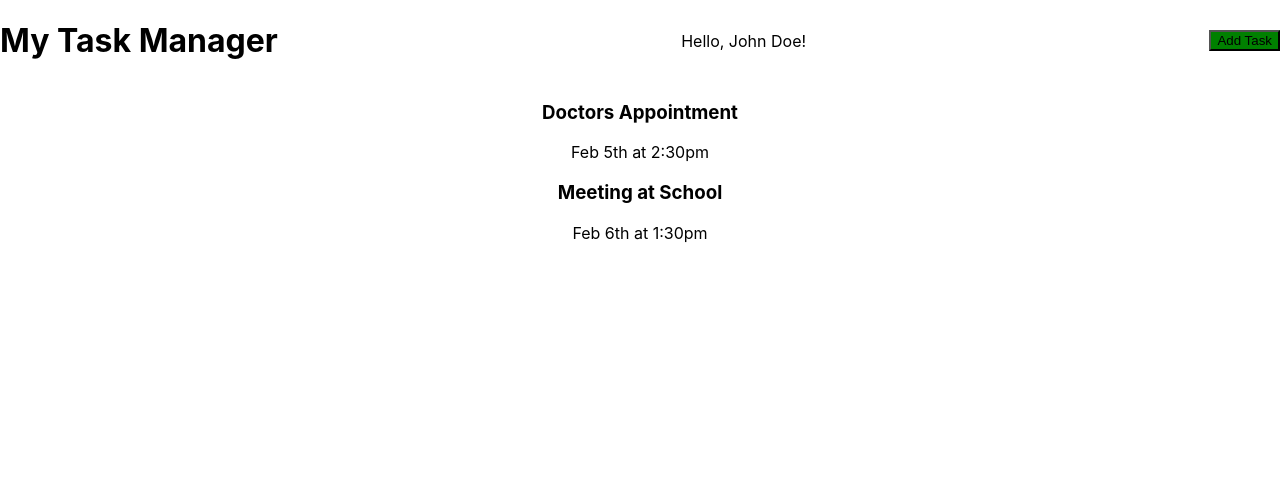
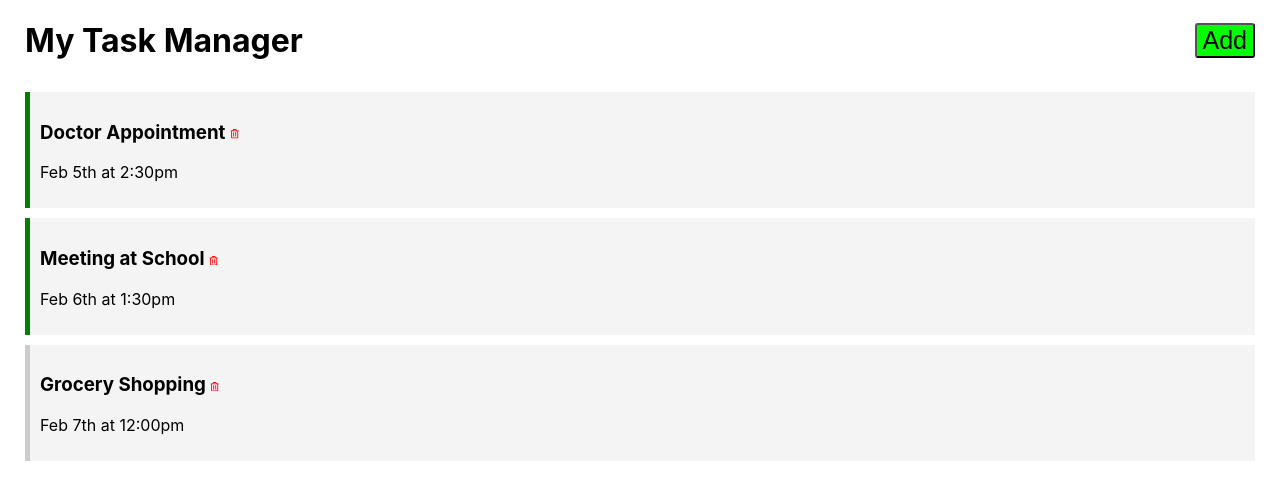
Before and after one commit to brngdsn/mastering-react, a React (Create React App) app in the folder task-manager-app/: page / in a window 1280 px wide. Shown: the top 500 px of the page. Built offline with nearby package versions, Linux system fonts and the light colour scheme.

Commit message:
added state and hooks

```diff
--- a/task-manager-app/package.json
+++ b/task-manager-app/package.json
@@ -9,6 +9,7 @@
     "prop-types": "^15.8.1",
     "react": "^18.3.1",
     "react-dom": "^18.3.1",
+    "react-icons": "^5.3.0",
     "react-scripts": "5.0.1",
     "web-vitals": "^2.1.4"
   },
--- a/task-manager-app/src/App.css
+++ b/task-manager-app/src/App.css
@@ -1,38 +1,59 @@
 .App {
-  text-align: center;
+  padding-left: 25px;
+  padding-right: 25px;
 }
 
-.App-logo {
-  height: 40vmin;
-  pointer-events: none;
+.container {
+  max-width: 500px;
+  margin: auto;
+  padding: 20px;
 }
 
-@media (prefers-reduced-motion: no-preference) {
-  .App-logo {
-    animation: App-logo-spin infinite 20s linear;
-  }
+.header {
+  display: flex;
+  justify-content: space-between;
+  align-items: center;
 }
 
-.App-header {
-  background-color: #282c34;
-  min-height: 100vh;
-  display: flex;
-  flex-direction: column;
-  align-items: center;
-  justify-content: center;
-  font-size: calc(10px + 2vmin);
-  color: white;
+.btn {
+  background-color: steelblue;
+  color: #fff;
+  border: none;
+  padding: 10px;
+  cursor: pointer;
 }
 
-.App-link {
-  color: #61dafb;
+.btn-block {
+  display: block;
+  width: 100%;
 }
 
-@keyframes App-logo-spin {
-  from {
-    transform: rotate(0deg);
-  }
-  to {
-    transform: rotate(360deg);
-  }
+.task {
+  background: #f4f4f4;
+  margin: 10px 0;
+  padding: 10px;
+  border-left: 5px solid #ccc;
+  cursor: pointer;
+  user-select: none;
 }
+
+.task.reminder {
+  border-left: 5px solid green;
+}
+
+.add-form {
+  margin-bottom: 40px;
+}
+
+.form-control {
+  margin-bottom: 10px;
+}
+
+.form-control > label {
+  margin-right: 10px;
+}
+
+.form-control-check {
+  display: flex;
+  align-items: center;
+}
--- a/task-manager-app/src/App.js
+++ b/task-manager-app/src/App.js
@@ -1,25 +1,64 @@
+import React, { useState } from 'react';
 import './App.css';
 import Header from './components/Header';
 import Tasks from './components/Tasks';
+import AddTaskForm from './components/AddTaskForm';
 
 function App() {
   const title = 'My Task Manager';
-  const tasks = [
+  const [tasks, setTasks] = useState([
     {
       id: 1,
-      text: 'Doctors Appointment',
+      text: 'Doctor Appointment',
       day: 'Feb 5th at 2:30pm',
+      reminder: true,
     },
     {
       id: 2,
       text: 'Meeting at School',
       day: 'Feb 6th at 1:30pm',
+      reminder: true,
     },
-  ];
+    {
+      id: 3,
+      text: 'Grocery Shopping',
+      day: 'Feb 7th at 12:00pm',
+      reminder: false,
+    },
+  ]);
+  const [showAddTask, setShowAddTask] = useState(false);
+
+  const addTask = (task) => {
+    const id = Math.floor(Math.random() * 10000) + 1;
+    const newTask = { id, ...task };
+    setTasks([...tasks, newTask]);
+  };
+
+  const deleteTask = (id) => {
+    setTasks(tasks.filter((task) => task.id !== id));
+  };
+
+  const toggleReminder = (id) => {
+    setTasks(
+      tasks.map((task) =>
+        task.id === id ? { ...task, reminder: !task.reminder } : task
+      )
+    );
+  };
+
   return (
     <div className="App">
-      <Header title={title} />
-      <Tasks tasks={tasks} />
+      <Header
+        title={title}
+        onAdd={() => setShowAddTask(!showAddTask)}
+        showAdd={showAddTask}
+      />
+      {showAddTask && <AddTaskForm onAdd={addTask} />}
+      {tasks.length > 0 ? (
+        <Tasks tasks={tasks} onDelete={deleteTask} onToggle={toggleReminder} />
+      ) : (
+        'No tasks to show.'
+      )}
     </div>
   );
 }
--- /dev/null
+++ b/task-manager-app/src/components/AddTaskForm.js
@@ -0,0 +1,58 @@
+import React, { useState } from 'react';
+
+const AddTaskForm = ({ onAdd }) => {
+  const [text, setText] = useState('');
+  const [day, setDay] = useState('');
+  const [reminder, setReminder] = useState(false);
+
+  const onSubmit = (e) => {
+    e.preventDefault();
+
+    if (!text) {
+      alert('Please add a task');
+      return;
+    }
+
+    onAdd({ text, day, reminder });
+
+    setText('');
+    setDay('');
+    setReminder(false);
+  };
+
+  return (
+    <form className="add-form" onSubmit={onSubmit}>
+      <div className="form-control">
+        <label>Task</label>
+        <input
+          type="text"
+          placeholder="Add Task"
+          value={text}
+          onChange={(e) => setText(e.target.value)}
+        />
+      </div>
+      <div className="form-control">
+        <label>Day & Time</label>
+        <input
+          type="text"
+          placeholder="Add Day & Time"
+          value={day}
+          onChange={(e) => setDay(e.target.value)}
+        />
+      </div>
+      <div className="form-control form-control-check">
+        <label>Set Reminder</label>
+        <input
+          type="checkbox"
+          checked={reminder}
+          value={reminder}
+          onChange={(e) => setReminder(e.currentTarget.checked)}
+        />
+      </div>
+
+      <input type="submit" value="Save Task" className="btn btn-block" />
+    </form>
+  );
+};
+
+export default AddTaskForm;
--- a/task-manager-app/src/components/Button.js
+++ b/task-manager-app/src/components/Button.js
@@ -1,18 +1,18 @@
-// Button.js
 import React from 'react';
-import PropTypes from 'prop-types';
 
-const Button = ({ color, text }) => {
-  return <button style={{ backgroundColor: color }}>{text}</button>;
-};
-
-Button.defaultProps = {
-  color: 'steelblue',
-};
-
-Button.propTypes = {
-  text: PropTypes.string,
-  color: PropTypes.string,
+const Button = ({ color, fontColor, text, onClick }) => {
+  const styles = {
+    backgroundColor: color,
+    color: fontColor,
+    fontSize: `25px`,
+    borderRadius: '3px',
+  };
+  return <button
+    style={styles}
+    onClick={onClick}
+    >
+    {text}
+  </button>;
 };
 
 export default Button;
--- a/task-manager-app/src/components/Header.js
+++ b/task-manager-app/src/components/Header.js
@@ -1,31 +1,17 @@
-// Header.js
-import React from 'react';
-import PropTypes from 'prop-types';
 import Button from './Button';
-import './Header.css';
 
-const userName = 'John Doe';
-
-const Greeting = () => {
-  return <p>Hello, {userName}!</p>;
-};
-
-const Header = ({ title }) => {
+const Header = ({ title = 'Task Manager', onAdd, showAdd }) => {
   return (
-    <header>
+    <header className="header">
       <h1>{title}</h1>
-      <Greeting />
-      <Button color="green" text="Add Task" />
+      <Button
+        color={showAdd ? 'red' : 'lime'}
+        fontColor={showAdd ? 'white' : 'black'}
+        text={showAdd ? 'Close' : 'Add'}
+        onClick={onAdd}
+      />
     </header>
   );
 };
 
-Header.defaultProps = {
-    title: 'Default Task Manager',
-};
-
-Header.propTypes = {
-    title: PropTypes.string.isRequired,
-};
-
 export default Header;
--- a/task-manager-app/src/components/Task.js
+++ b/task-manager-app/src/components/Task.js
@@ -1,18 +1,21 @@
-// Task.js
-import React from 'react';
-import PropTypes from 'prop-types';
+import { FaRegTrashAlt } from 'react-icons/fa';
 
-const Task = ({ task }) => {
+const Task = ({ task, onDelete, onToggle }) => {
   return (
-    <div className="task">
-      <h3>{task.text}</h3>
+    <div
+      className={`task ${task.reminder ? 'reminder' : ''}`}
+      onDoubleClick={() => onToggle(task.id)}
+    >
+      <h3>
+        {task.text}{' '}
+        <FaRegTrashAlt
+          style={{ color: 'red', cursor: 'pointer', fontSize: '0.5em' }}
+          onClick={() => onDelete(task.id)}
+        />
+      </h3>
       <p>{task.day}</p>
     </div>
   );
 };
 
-Task.propTypes = {
-  task: PropTypes.object.isRequired,
-};
-
 export default Task;
--- a/task-manager-app/src/components/Tasks.js
+++ b/task-manager-app/src/components/Tasks.js
@@ -1,12 +1,15 @@
-// Tasks.js
-import React from 'react';
 import Task from './Task';
 
-const Tasks = ({ tasks }) => {
+const Tasks = ({ tasks, onDelete, onToggle }) => {
   return (
     <>
       {tasks.map((task) => (
-        <Task key={task.id} task={task} />
+        <Task
+          key={task.id}
+          task={task}
+          onDelete={onDelete}
+          onToggle={onToggle}
+        />
       ))}
     </>
   );
```
Also changed, not shown: 2 other files (tests, documents, lock files or other folders).
